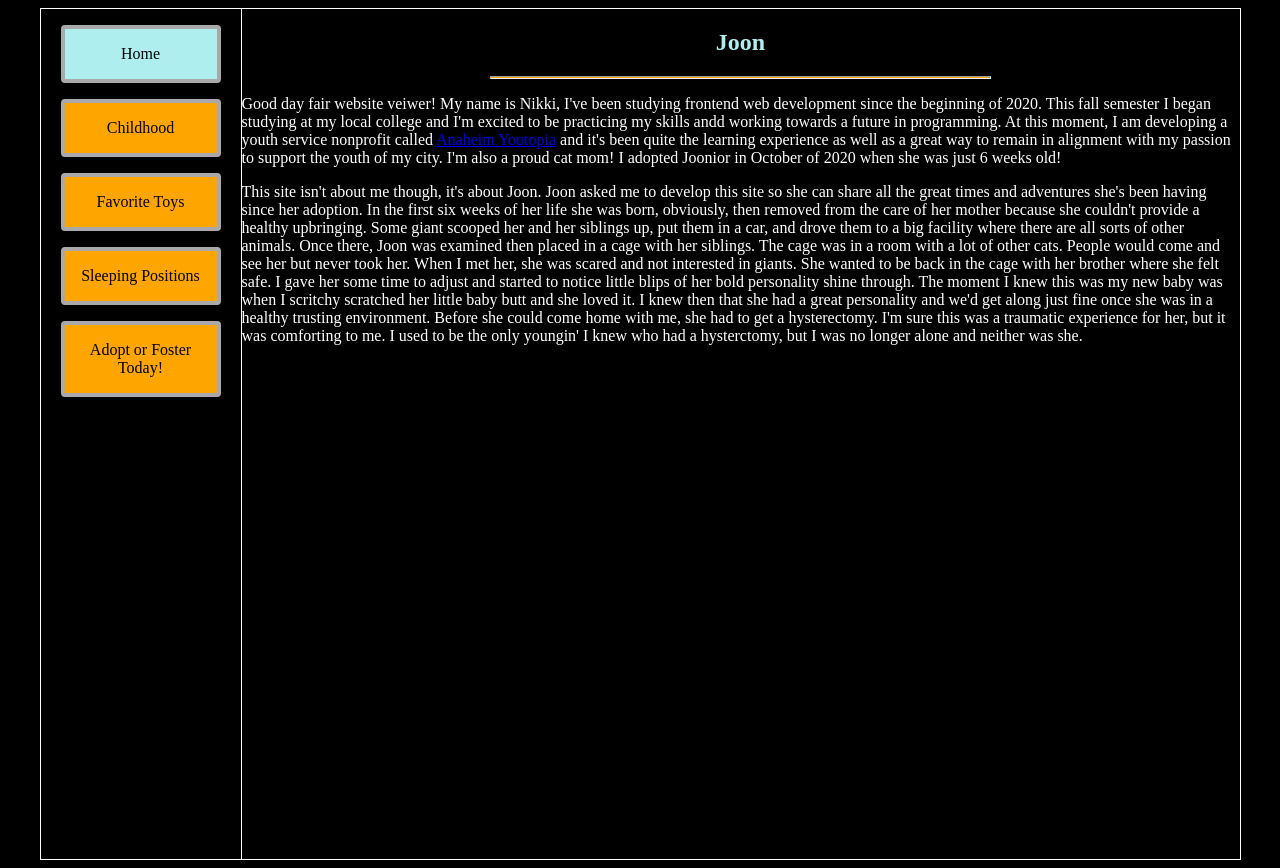
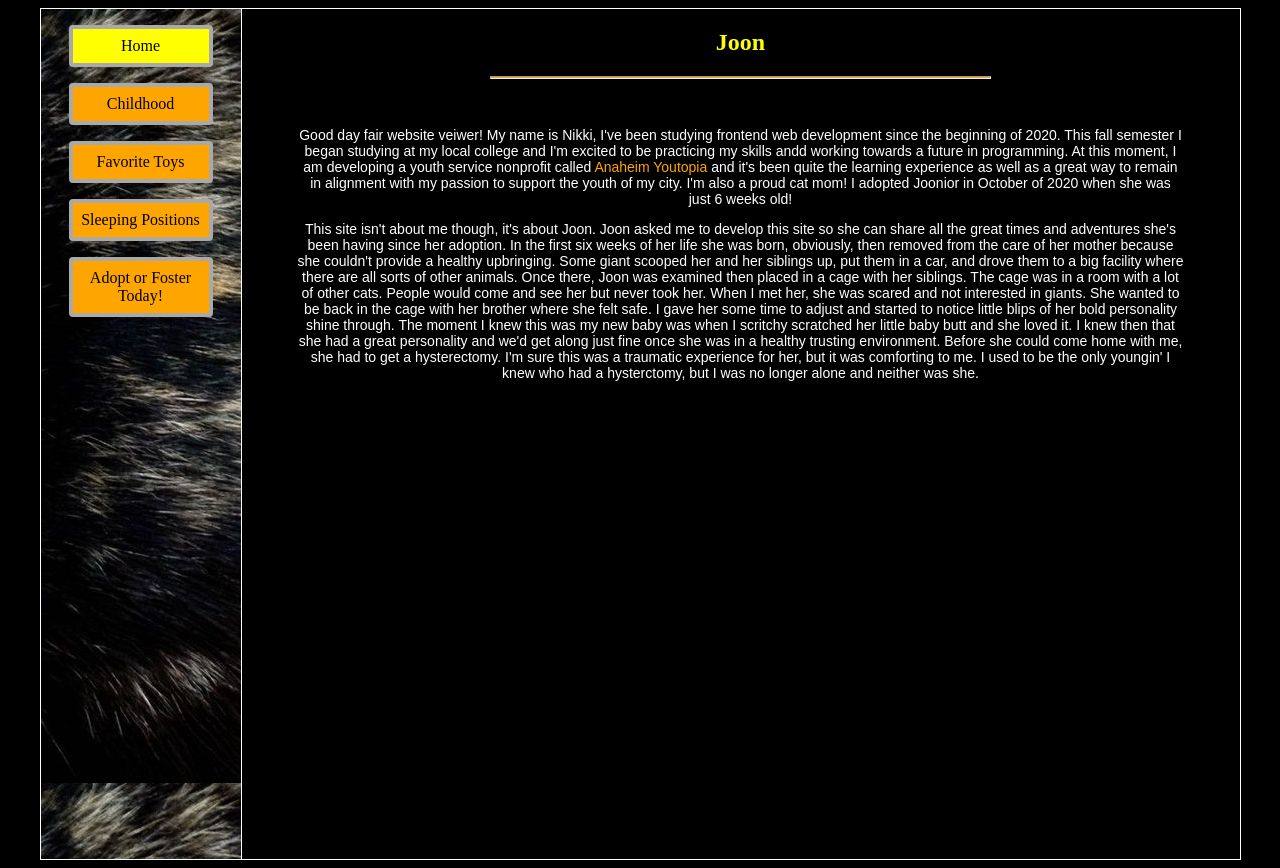
Before and after one commit to kleinlikecalvin/assignment3StarterFiles, a plain HTML site: page index.html in a window 1280 px wide. Drawn offline with Linux system fonts and the light colour scheme.

Commit message:
added img and styling

```diff
--- a/stylesheet.css
+++ b/stylesheet.css
@@ -9,7 +9,6 @@ body {
   margin-right: auto;
   margin-left: auto;
   border: thin solid;
-  font-family: Rockwell;
 }
 
 nav {
@@ -17,11 +16,12 @@ nav {
   min-height: 850px;
   float: left;
   text-align: center;
+  background-image: url(images/nav-bg.jpeg);
 }
 nav a {
   display: block;
   margin: 1em auto;
-  padding: 1em;
+  padding: 0.5em;
   background-color: orange;
   border: 4px solid darkgrey;
   text-decoration: none;
@@ -29,20 +29,19 @@ nav a {
   transition: 0.5s;
   border-radius: 4px;
   width: 60%;
+  font-family: Rockwell;
 }
 nav a:hover {
   background-color: darkgrey;
   border: 4px solid orange;
   transition: 0.5s;
-}
-nav a:visited {
-  color: white;
+  color: white !important;
 }
 .active {
-  background-color: paleturquoise;
+  background-color: yellow;
 }
 .active:hover {
-  border: 4px solid paleturquoise;
+  border: 4px solid yellow;
 }
 article {
   width: 998px;
@@ -52,12 +51,28 @@ article {
 }
 h1 {
   text-align: center;
-  color: paleturquoise;
+  color: yellow;
+  font-family: Rockwell;
 }
 hr {
   width: 50%;
   height: 1px;
   background-color: orange;
+  margin-bottom: 3em;
+}
+p {
+  margin-left: 4em;
+  margin-right: 4em;
+  text-align: center;
+  font-family: Arial, Helvetica, sans-serif;
+  font-size: 14px;
+}
+p a {
+  text-decoration: none;
+  color: orange;
+}
+p a:hover {
+  color: yellow;
 }
 .clear {
   clear: both;
```
Also changed, not shown: images/nav-bg.jpeg (added).
